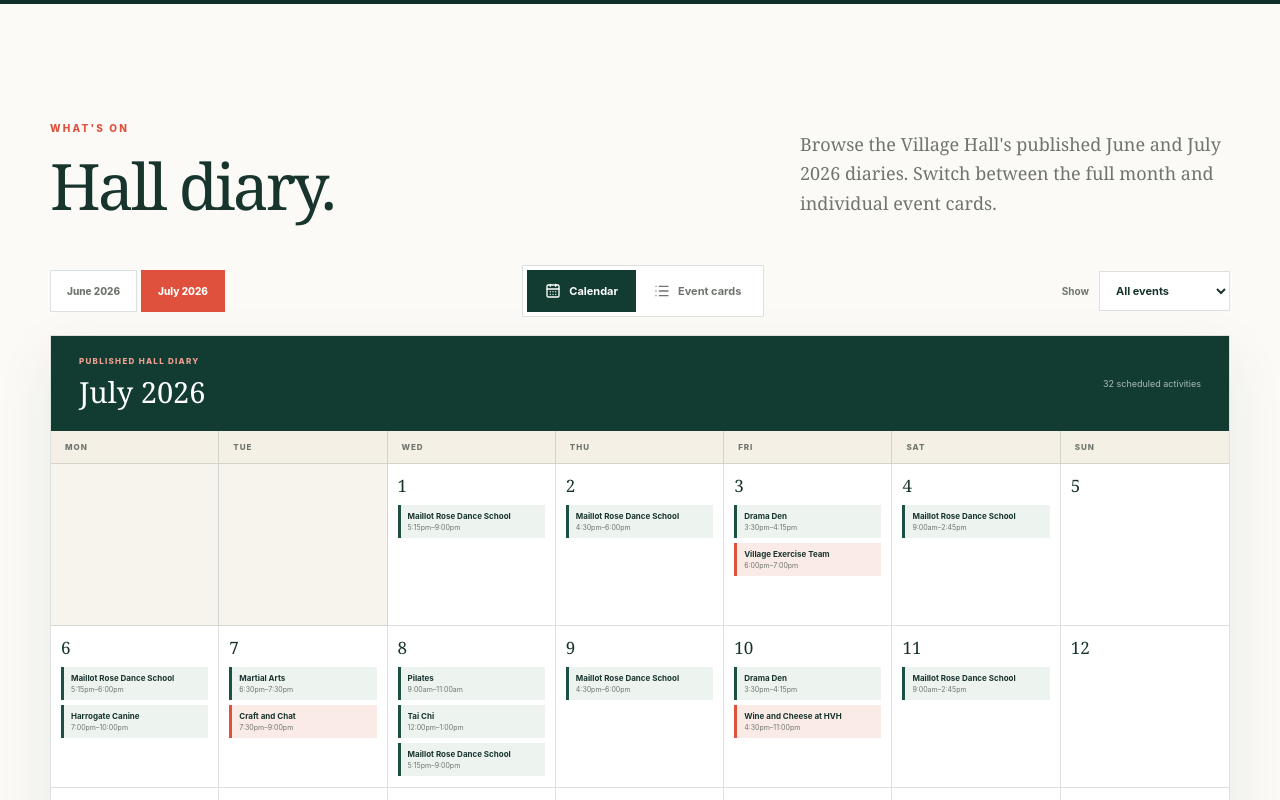
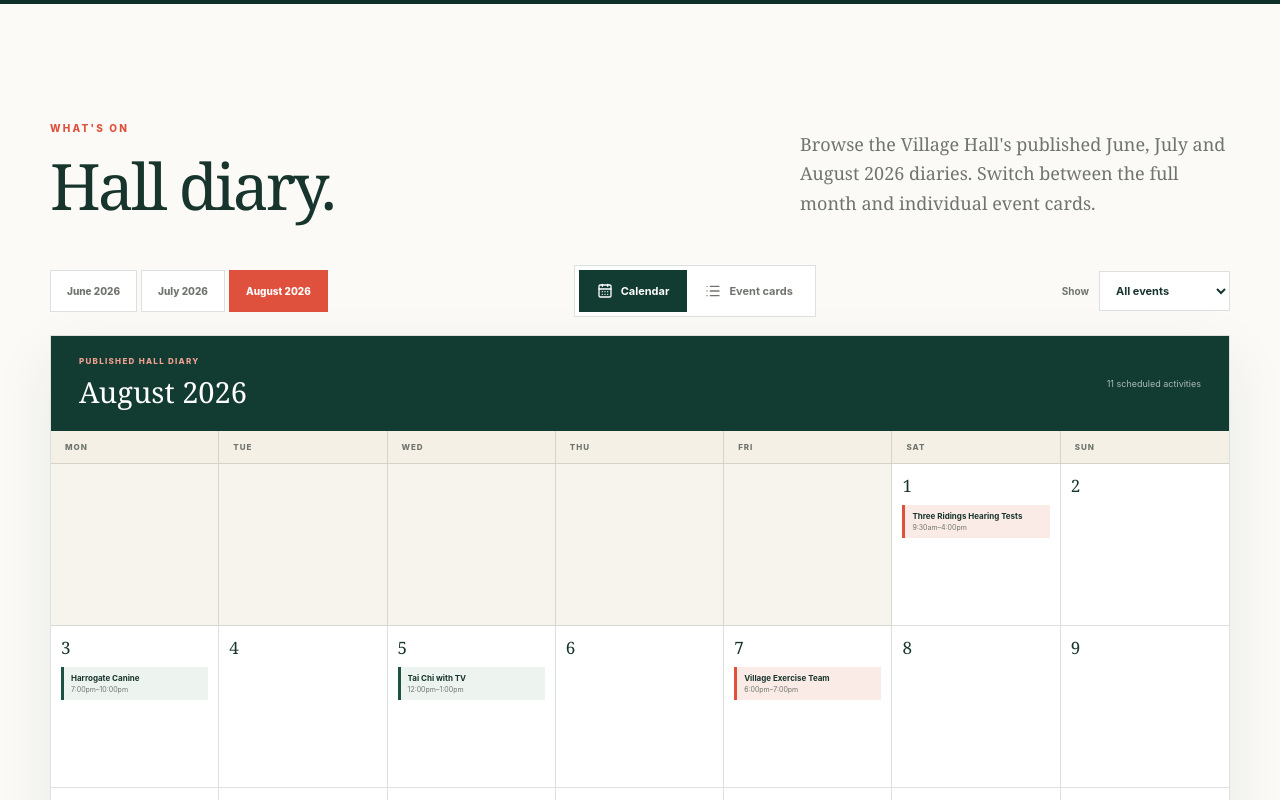
Before and after one commit to DukeWood/harewood, a Next.js app: page / in a window 1280 px wide. Shown: the part 3680-4480 px from the top of the page. Built offline with nearby package versions, Linux system fonts and the light colour scheme.

Commit message:
Update app/events-explorer.tsx for August events and village story

```diff
--- a/app/events-explorer.tsx
+++ b/app/events-explorer.tsx
@@ -2,7 +2,7 @@
 
 import { useMemo, useState } from "react";
 import { CalendarDays, Clock3, List, MapPin, Sparkles } from "lucide-react";
-import { july2026Events, june2026Events } from "./events-data";
+import { august2026Events, july2026Events, june2026Events } from "./events-data";
 import type { HallEvent } from "./events-data";
 
 const weekdays = ["Mon", "Tue", "Wed", "Thu", "Fri", "Sat", "Sun"];
@@ -14,23 +14,26 @@ function dateLabel(day: number, monthIndex: number, weekday = false) {
 
 export function EventsExplorer() {
   const [view, setView] = useState<"calendar" | "list">("calendar");
-  const [month, setMonth] = useState<6 | 7>(7);
+  const [month, setMonth] = useState<6 | 7 | 8>(8);
   const [category, setCategory] = useState<(typeof categories)[number]>("All events");
   const [selected, setSelected] = useState<HallEvent | null>(null);
   const monthConfig = month === 6
     ? { name: "June", short: "JUN", index: 5, days: 30, offset: 0, events: june2026Events }
-    : { name: "July", short: "JUL", index: 6, days: 31, offset: 2, events: july2026Events };
+    : month === 7
+      ? { name: "July", short: "JUL", index: 6, days: 31, offset: 2, events: july2026Events }
+      : { name: "August", short: "AUG", index: 7, days: 31, offset: 5, events: august2026Events };
   const events = useMemo(() => category === "All events" ? monthConfig.events : monthConfig.events.filter((event) => event.category === category), [category, monthConfig.events]);
+  const calendarCells = Math.ceil((monthConfig.offset + monthConfig.days) / 7) * 7;
 
   return (
     <section className="events section" id="events">
       <div className="shell section-heading split-heading events-heading">
         <div><span className="section-kicker">What&apos;s on</span><h2>Hall diary.</h2></div>
-        <p>Browse the Village Hall&apos;s published June and July 2026 diaries. Switch between the full month and individual event cards.</p>
+        <p>Browse the Village Hall&apos;s published June, July and August 2026 diaries. Switch between the full month and individual event cards.</p>
       </div>
 
       <div className="shell events-toolbar">
-        <div className="month-switch" aria-label="Choose month"><button className={month === 6 ? "active" : ""} onClick={() => { setMonth(6); setSelected(null); }}>June 2026</button><button className={month === 7 ? "active" : ""} onClick={() => { setMonth(7); setSelected(null); }}>July 2026</button></div>
+        <div className="month-switch" aria-label="Choose month"><button className={month === 6 ? "active" : ""} onClick={() => { setMonth(6); setSelected(null); }}>June 2026</button><button className={month === 7 ? "active" : ""} onClick={() => { setMonth(7); setSelected(null); }}>July 2026</button><button className={month === 8 ? "active" : ""} onClick={() => { setMonth(8); setSelected(null); }}>August 2026</button></div>
         <div className="view-switch" aria-label="Choose events view">
           <button className={view === "calendar" ? "active" : ""} onClick={() => setView("calendar")}><CalendarDays /> Calendar</button>
           <button className={view === "list" ? "active" : ""} onClick={() => setView("list")}><List /> Event cards</button>
@@ -43,7 +46,7 @@ export function EventsExplorer() {
           <header><div><span>Published hall diary</span><h3>{monthConfig.name} 2026</h3></div><small>{events.length} scheduled activities</small></header>
           <div className="events-weekdays">{weekdays.map((day) => <span key={day}>{day}</span>)}</div>
           <div className="events-month-grid">
-            {Array.from({ length: 35 }, (_, index) => {
+            {Array.from({ length: calendarCells }, (_, index) => {
               const day = index >= monthConfig.offset && index < monthConfig.offset + monthConfig.days ? index - monthConfig.offset + 1 : null;
               const dayEvents = day ? events.filter((event) => event.day === day) : [];
               return <div className={`events-day ${!day ? "empty" : ""}`} key={index}>
@@ -61,7 +64,7 @@ export function EventsExplorer() {
         </div>
       )}
 
-      <div className="shell events-source"><span>Source: Harewood Village Hall diaries supplied for June and July 2026. Private bookings are anonymised.</span><a href="#booking">Enquire about another date</a></div>
+      <div className="shell events-source"><span>Source: Harewood Village Hall diaries supplied for June, July and August 2026. Private bookings are anonymised.</span><a href="#booking">Enquire about another date</a></div>
 
       {selected && <div className="event-modal-backdrop" onClick={() => setSelected(null)} role="presentation"><article className="event-modal" onClick={(event) => event.stopPropagation()} role="dialog" aria-modal="true" aria-labelledby="event-dialog-title"><button className="event-modal-close" onClick={() => setSelected(null)} aria-label="Close event details">×</button><span className={`event-category ${selected.category.toLowerCase().replace(" ", "-")}`}>{selected.category}</span><time>{dateLabel(selected.day, monthConfig.index, true)}</time><h3 id="event-dialog-title">{selected.title}</h3><p><Clock3 /> {selected.time}</p>{selected.room && <p><MapPin /> {selected.room}</p>}{selected.note && <p>{selected.note}</p>}<div className="event-modal-actions"><a className="button button-red" href="#booking" onClick={() => setSelected(null)}>Check another date</a><button className="text-link" onClick={() => { setSelected(null); window.setTimeout(() => document.querySelector<HTMLButtonElement>(".chat-launcher")?.click(), 0); }}><Sparkles /> Ask Red Kite</button></div></article></div>}
     </section>
```
